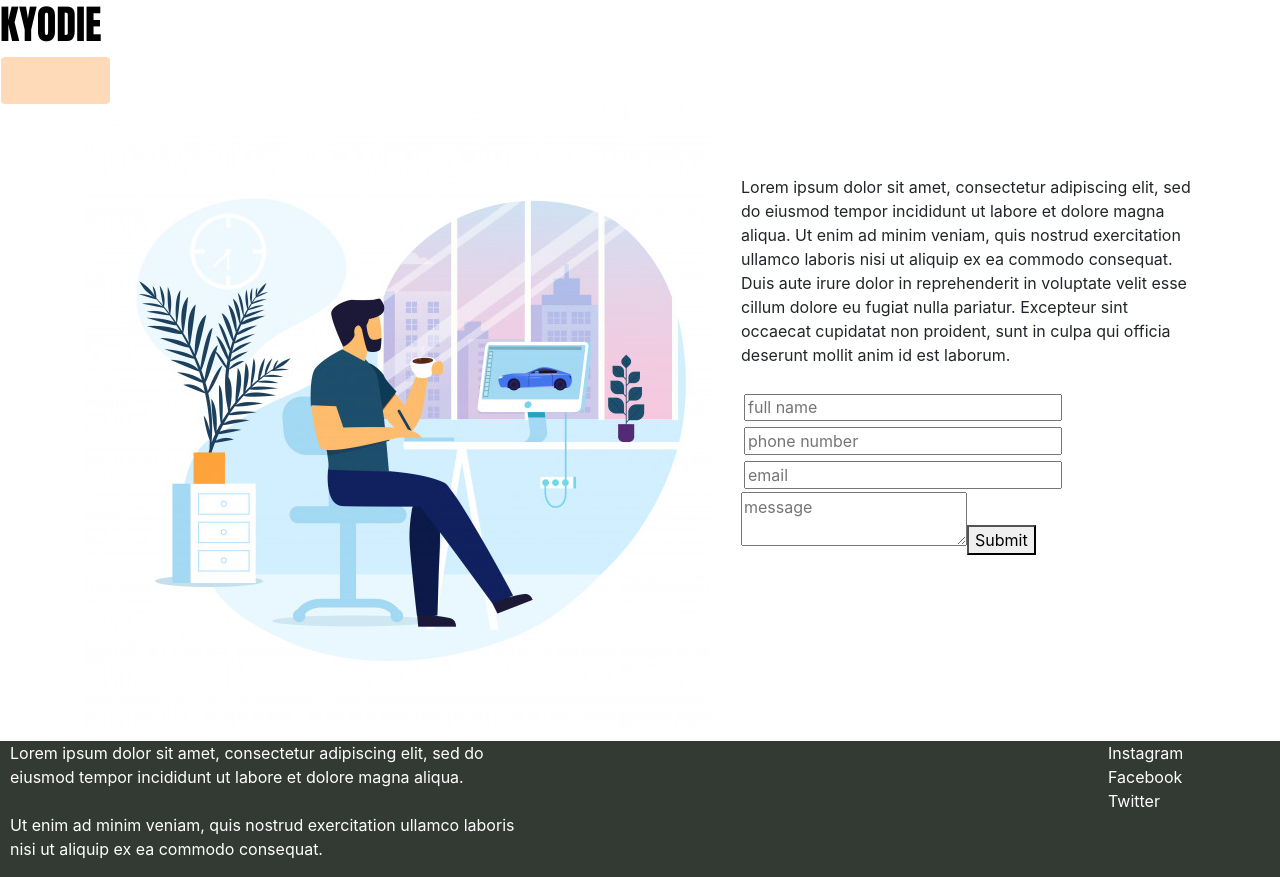
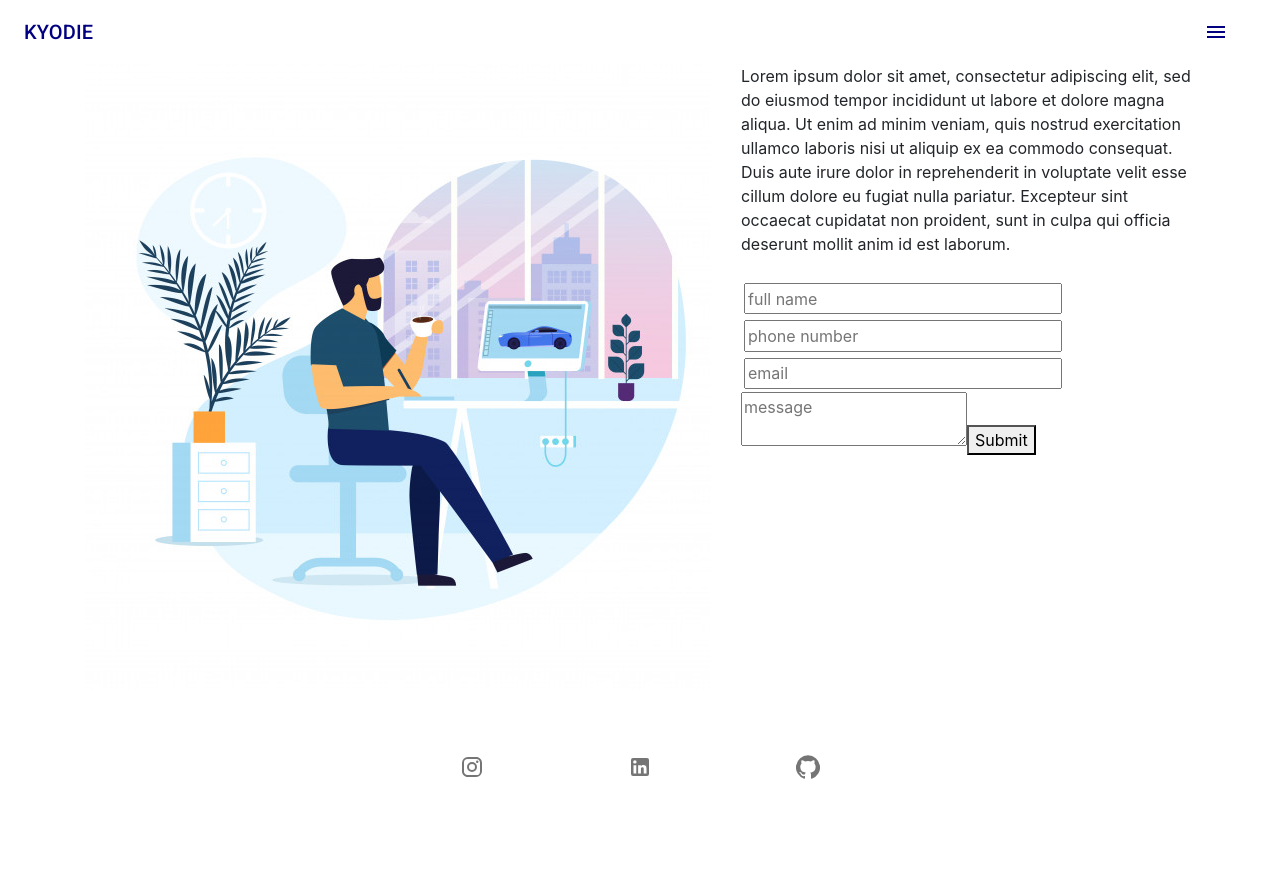
Before and after one commit to HeyItsChloe/Kyodie, a React app: page /contact in a window 1280 px wide. After the commit the page ends 800 px from the top, so only its background shows below. Built offline with nearby package versions, Linux system fonts and the light colour scheme.

Commit message:
near completed MUI styling for homepage, header, footer, searchbar, and profile

```diff
--- a/Components/Auth/authStyles.scss
+++ b/Components/Auth/authStyles.scss
@@ -19,14 +19,14 @@ input {
     margin: 3px;
 }
 
-span {
-    background-color: peachpuff;
-    margin: 1px;
-    padding: 5px;
-    .img {
-        margin-top: 15px;
-    }
-}
+// span {
+//     background-color: peachpuff;
+//     margin: 1px;
+//     padding: 5px;
+//     .img {
+//         margin-top: 15px;
+//     }
+// }
 
 .backgroundImg {
     position: absolute;
@@ -35,10 +35,10 @@ span {
     margin-right:5%;
 }
 
-.authHeader {
-    position: relative;
-    z-index: 3;
-}
+// .authHeader {
+//     position: relative;
+//     z-index: 3;
+// }
 
 .authFooter {
 	position: relative;
--- a/Components/Footer.jsx
+++ b/Components/Footer.jsx
@@ -1,24 +1,30 @@
 import React, { Component } from 'react';
+import { withStyles } from '@material-ui/core/styles';
+import BottomNavigation from '@material-ui/core/BottomNavigation';
+import BottomNavigationAction from '@material-ui/core/BottomNavigationAction';
+import InstagramIcon from '@material-ui/icons/Instagram';
+import LinkedInIcon from '@material-ui/icons/LinkedIn';
+import GitHubIcon from '@material-ui/icons/GitHub';
+
+const styles = () => ({
+    bottomNav: {
+      backgroundColor: 'transparent',
+    }
+  });
 
 class Footer extends Component {
     render () {
+        let { classes } = this.props
         return (
             <div className='pageFooter'>
-                <p className='text'>
-                Lorem ipsum dolor sit amet, consectetur adipiscing elit,
-                sed do eiusmod tempor incididunt ut labore et dolore magna aliqua. <br></br><br></br>
-                Ut enim ad minim veniam, quis nostrud exercitation ullamco
-                laboris nisi ut aliquip ex ea commodo consequat.
-                </p>
-                <div>
-                    <ul className='socialMedia'>
-                        <li>Instagram</li>
-                        <li>Facebook</li>
-                        <li>Twitter</li>
-                    </ul>
-                </div>
+                <BottomNavigation
+                    className={classes.bottomNav}>
+                        <BottomNavigationAction label="Instagram" icon={<InstagramIcon />} />
+                        <BottomNavigationAction label="LinkedIn" icon={<LinkedInIcon />} />
+                        <BottomNavigationAction label="GitHub" icon={<GitHubIcon />} />
+                </BottomNavigation>
             </div>
         )
     }
 }
-export default Footer;
+export default withStyles(styles)(Footer);
--- a/Components/Header.jsx
+++ b/Components/Header.jsx
@@ -1,30 +1,124 @@
 import React, { Component } from 'react';
+import AppBar from '@material-ui/core/AppBar';
+import Toolbar from '@material-ui/core/Toolbar';
+import Typography from '@material-ui/core/Typography';
+import Button from '@material-ui/core/Button';
+import IconButton from '@material-ui/core/IconButton';
+import MenuIcon from '@material-ui/icons/Menu';
+import Profile from './Auth/Profile.jsx'
+import { withStyles } from '@material-ui/core/styles';
+import { MenuItem } from '@material-ui/core';
+import Menu from '@material-ui/core/Menu';
 import { Link } from 'react-router-dom';
-import Button from '@material-ui/core/Button';
-import Menu from '@material-ui/core/Menu';
-import MenuItem from '@material-ui/core/MenuItem';
+import CloseIcon from '@material-ui/icons/Close';
 
-class Header extends Component {
-    render () {
-        return (
-            <div>
-                <div className="pageHeader">
-                <h1>KYODIE</h1>
-                {/* <ul className="menuButtons">
-                    <Link to={'/'}> <li>Home</li> </Link>
-                    <Link to={'/about'}> <li>About</li> </Link>
-                    <Link to={'/contact'}> <li>Contact</li> </Link>
-                    <Link to={'/login'}> <li>Login</li> </Link>
-                </ul>  */}
-                <Button>Open Menu</Button>
-                <Menu>
-                    <MenuItem>Login</MenuItem>
-                    <MenuItem>About</MenuItem>
-                    <MenuItem>Contact</MenuItem>
-                </Menu>
-                </div>
+const styles = theme => ({
+    root: {
+      flexGrow: 1,
+    },
+    appBar: {
+        backgroundColor: 'transparent',
+        boxShadow: "none",
+        color: 'navy'
+    },
+    menuButton: {
+      marginRight: theme.spacing(2),
+    },
+    closeButton: {
+        flexGrow: 1,
+        color: 'red'
+    },
+    menuItems: {
+        textAlign: 'center'
+    },
+    title: {
+      flexGrow: 1,
+    },
+    Popover: {
+        width: '100%',
+        height: '100%',
+        backgroundColor: 'navy',
+        color: 'gold',
+        textAlign: 'right'
+        // maxHeight: 'none',
+        // maxWidth: 'none',
+    }
+  });
+
+  class Header extends Component {
+    constructor (props) {
+        super (props)
+        this.state = {
+            anchorEl: null
+        }
+        this.handleClick = this.handleClick.bind(this);
+        this.handleClose = this.handleClose.bind(this);
+    };
+
+    handleClick (event) {
+        this.setState({
+            anchorEl: event.currentTarget
+        });
+    };
+
+    handleClose () {
+        this.setState({
+            anchorEl: null
+        });
+    };
+
+      render () {
+        let { classes } = this.props
+        let anchorEl = this.state.anchorEl
+        return(
+            <div className={classes.root}>
+                <AppBar position="static" className={classes.appBar} >
+                    <Toolbar>
+                        <Typography variant="h6" className={classes.title} >
+                            KYODIE
+                        </Typography>
+                        <IconButton
+                            edge="start"
+                            className={classes.menuButton}
+                            color="inherit"
+                            aria-label="menu"
+                            aria-controls="fade-menu"
+                            aria-haspopup="true"
+                            onClick={this.handleClick}>
+                            <MenuIcon />
+                        </IconButton>
+                        <Menu
+                            id="fade-menu"
+                            PopoverClasses={{paper: classes.Popover}}
+                            anchorEl={this.state.anchorEl}
+                            keepMounted
+                            open={Boolean(anchorEl)}
+                            //onClose={this.handleClose}
+                            >
+                            <IconButton onClick={this.handleClose}>
+                                <CloseIcon/>
+                            </IconButton>
+                            <MenuItem
+                                className={classes.menuItems}
+                                component={Link}
+                                to='/Login'
+                                > Login
+                            </MenuItem>
+                            <MenuItem
+                                className={classes.menuItems}
+                                component={Link}
+                                to='/About'> About
+                            </MenuItem>
+                            <MenuItem
+                                className={classes.menuItems}
+                                component={Link}
+                                to='/Contact'> Contact
+                            </MenuItem>
+                        </Menu>
+                    </Toolbar>
+                </AppBar>
             </div>
         )
     }
 }
-export default Header;
+export default withStyles(styles)(Header);
--- a/Components/SearchBar.jsx
+++ b/Components/SearchBar.jsx
@@ -1,6 +1,24 @@
 import  React, { Component } from 'react';
+import { Link } from 'react-router-dom';
 import axios from 'axios';
-import { Link } from 'react-router-dom';
+import { TextField, MenuItem, Button, withStyles } from '@material-ui/core';
+import SearchIcon from '@material-ui/icons/Search';
+
+const styleSheet = (theme) => ({
+    root: {
+      '& .MuiTextField-root': {
+        margin: theme.spacing(1),
+        width: '19.2ch',
+        backgroundColor: 'transparent',
+      },
+    },
+    IconButton: {
+        color: 'grey',
+        padding: theme.spacing(1.7),
+        margin: theme.spacing(1.2),
+        backgroundColor: 'gold'
+    }
+  });
 
 class SearchBar extends Component {
     constructor (props) {
@@ -19,11 +37,11 @@ class SearchBar extends Component {
        this.getDropDown();
     };
 
-    getUserInput () {
+    getUserInput (event) {
         this.setState({
-            category: document.getElementById('category').value,
-            keyword: document.getElementById('keyword').value,
-            postalCode: document.getElementById('zip').value
+            category: event.target.value, //document.getElementById('category').value,
+            keyword: event.target.value,//document.getElementById('keyword').value,
+            postalCode: event.target.value //document.getElementById('zip').value
         });
     };
 
@@ -43,13 +61,49 @@ class SearchBar extends Component {
         let category = this.state.category;
         let keyword = this.state.keyword;
         let postalCode = this.state.postalCode;
+        let { classes } = this.props
+
         return (
-            <div>
+            <div  >
+                <form className={classes.root}>
+                    <TextField
+                        required
+                        id="outlined-basic"
+                        label="Type Of Business"
+                        variant="outlined"
+                        onChange={this.getUserInput} />
+                    <TextField
+                        required
+                        id="outlined-basic"
+                        label="Zip Code"
+                        variant="outlined"
+                        onChange={this.getUserInput} />
+                    <TextField
+                        required
+                        id="outlined-select"
+                        select
+                        label="Select A Category"
+                        variant="outlined"
+                        //value={topCatInfo}
+                        onChange={this.getUserInput} >
+                            {topCatInfo.map((option, index) => <MenuItem key={index} value={option} > {option} </MenuItem>)}
+                    </TextField>
+                    <Button
+                        className={classes.IconButton}
+                        size='medium'
+                        p={5}
+                        variant="outlined"
+                        color="inherit"
+                        component={Link}
+                        to='/searchSubmit'>
+                            <SearchIcon/>
+                    </Button>
+                </form>
+
+
+{/*
                 <div className="search">
-                    <img className='searchImg'
-                        src={require('/Users/c.aribo/Desktop/kyodie-backend/assets/images/working_together.png')}
-                        style={{width:'80%', height: '96%'}}>
-                    </img><br></br>
+
 
                     <div className='searchFields'>
                         <h3>Search For Any Local Business</h3>
@@ -62,9 +116,9 @@ class SearchBar extends Component {
                         state: {category: category, keyword: keyword, postalCode: postalCode}
                     }}> <button id="searchSubmit" >Search</button></Link>
                     </div>
-                </div>
+                </div> */}
             </div>
         )
     }
 }
-export default SearchBar;
+export default withStyles(styleSheet)(SearchBar);
--- a/assets/css/styles.scss
+++ b/assets/css/styles.scss
@@ -1,29 +1,48 @@
-.pageHeader {
-  font-family: Impact, Charcoal, sans-serif;
-  color: black;
-  ul {
-    top: 10;
-    position: fixed;
-    list-style-type: none;
-    margin: 0;
-    padding: 0;
-    width: 97.5%;
-    font-family: Arial, Helvetica, sans-serif;
-  }
+.homepage {
+  background-color: pink;
+  height: 100%;
+  position: relative;
+}
+
+// .pageHeader {
+//   font-family: Impact, Charcoal, sans-serif;
+//   color: navy;
+//   background-color: pink;
+//   .iconButton {
+//     padding: 0;
+//     float: right;
+//   }
+// }
+
+.pageFooter {
+  color: navy;
+  position: fixed;
+  bottom: 0;
+  width: 100%;
+  margin: 0;
+  padding: 0px 8px 0px 8px;
   li {
-    float: right;
-    padding: 0px 5px;
+    display: flex;
+      list-style-type: none;
+      padding: 0px 8px 0px 8px;
+      float: right;
+      overflow: hidden;
   }
 }
 
+.searchFormHome {
+  color: navy;
+  position: absolute;
+  bottom: 80;
+  width: 50%;
+  margin-left: 25%;
+  margin-right: 25%;
+  // padding: 0px 8px 0px 8px;
+
+}
+
+
 .search {
-  padding: 10px 0px 600px 10px;
-  background-color: #6DABA3;
-  position: relative;
-  .searchImg {
-    padding: 0px 0px 0px 0px;
-    position: absolute;
-    }
   .searchFields {
     font-family: "Arial Black", Gadget, sans-serif;
     text-align: center;
@@ -32,24 +51,22 @@
     height: 40%;
     right: 10;
     bottom: 200;
-    background-color: transparentize($color: #ffffff, $amount: .2);
+    //background-color: transparentize($color: #ffffff, $amount: .2);
     border: navy;
     border-style: inset;
     select {
       width: 90%;
       height: 45px;
-      background-color: transparentize($color: #001a33, $amount: .2);
+      background-color: transparentize($color: pink, $amount: .5);
       -webkit-border-radius: 0;
       border-radius: 0px;
       border: none;
-      outline: 1px inset #001a33;
-      outline-offset: -1px;
       box-shadow: 10px 10px 20px rgba(0, 0, 0, .2);
     }
     .input1 {
       width: 90%;
       height: 45px;
-      background-color: transparentize($color: #001a33, $amount: .2);
+      background-color: transparentize($color: pink, $amount: .2);
       border: none;
       box-shadow: 10px 10px 20px rgba(0, 0, 0, .2);
       border-right: white;
@@ -57,88 +74,76 @@
     .input2 {
       width: 90%;
       height: 45px;
-      background-color: transparentize($color: #001a33, $amount: .2);
+      background-color: transparentize($color: pink, $amount: .2);
       border: none;
       box-shadow: 10px 10px 20px rgba(0, 0, 0, .2);
+      border-right: white;
     }
     button {
       margin-top: 5;
       width: 40%;
       height: 30px;
+      background-color: transparentize($color: pink, $amount: .2);
+      box-shadow: 10px 10px 20px rgba(0, 0, 0, .2);
     }
   }
 }
 
-.header {
-  font-family: "Arial Black", Gadget, sans-serif;
-  display: flex;
-  background-color: ffb3bf;
-  justify-content: space-between;
-  align-items: center;
-  margin-top:10px;
-  padding: 10px 10px 0px 10px;
-}
+// .header {
+//   font-family: "Arial Black", Gadget, sans-serif;
+//   display: flex;
+//   background-color: ffb3bf;
+//   justify-content: space-between;
+//   align-items: center;
+//   margin-top:10px;
+//   padding: 10px 10px 0px 10px;
+// }
 
-.topCatContainer {
-  background-color: ffb3bf;
-  padding: 10px 10px 10px 10px;
-  text-align: center;
-}
+// .topCatContainer {
+//   background-color: ffb3bf;
+//   padding: 10px 10px 10px 10px;
+//   text-align: center;
+// }
 
-.categoryBoxes {
-  background-color: white;
-  margin-bottom: 20px;
-  //padding: 0px 60px 10px 0px;
-  width:30%;
-  box-shadow: 5px 5px 15px rgba(0, 0, 0, .2);
-  overflow: auto;
-}
+// .categoryBoxes {
+//   background-color: white;
+//   margin-bottom: 20px;
+//   //padding: 0px 60px 10px 0px;
+//   width:30%;
+//   box-shadow: 5px 5px 15px rgba(0, 0, 0, .2);
+//   overflow: auto;
+// }
 
-.resultsPage {
-  border: green;
-  border-style: solid;
-}
+// .resultsPage {
+//   border: green;
+//   border-style: solid;
+// }
 
-.resultsContainer {
-  border: purple;
-  border-style: solid;
-  text-align: center;
-}
+// .resultsContainer {
+//   border: purple;
+//   border-style: solid;
+//   text-align: center;
+// }
 
-.categoriesContainer {
-  border: salmon;
-  border-style: solid;
-  text-align: center;
-}
+// .categoriesContainer {
+//   border: salmon;
+//   border-style: solid;
+//   text-align: center;
+// }
 
-.resultBoxes {
-  padding: 10px;
-  width:30%;
-  box-shadow: 5px 5px 15px rgba(0, 0, 0, .2);
-  overflow: auto;
-}
+// .resultBoxes {
+//   padding: 10px;
+//   width:30%;
+//   box-shadow: 5px 5px 15px rgba(0, 0, 0, .2);
+//   overflow: auto;
+// }
 
-.pageFooter {
-  background-color: transparentize($color: #000800, $amount: .2);
-  color: white;
-  display: flex;
-  align-content: space-between;
-  padding: 0px 0px 0px 10px;
-  margin-top: 10px;
-  .text {
-    width: 40%;
-  }
-  .socialMedia {
-    list-style-type: none;
-    justify-content: flex-end;
-    padding: 0px 0px 0px 590px;
-  }
-}
 
-.aboutText {
-  margin-top: 30px;
-}
 
-#rightColumn {
-  margin-top: 70px;
-}
+// .aboutText {
+//   margin-top: 30px;
+// }
+
+// #rightColumn {
+//   margin-top: 70px;
+// }
--- a/assets/data/topCategories.json
+++ b/assets/data/topCategories.json
@@ -1,5 +1,6 @@
 {
     "topCategories": [
+        "Select Category",
         "Attorney Civil Trial Law",
         "Attorney Housing & Urban Development Law",
         "Attorney Indian Affairs Law",
--- a/assets/js/index.js
+++ b/assets/js/index.js
@@ -33,6 +33,8 @@ const routing = (
   </Router>
 );
 
+
+
 render(
   <div>
     {routing}
--- a/index.html
+++ b/index.html
@@ -3,8 +3,8 @@
     <meta name="viewport" content="width=device-width, initial-scale=1">
     <meta charset="UTF-8">
     <title>KYODIE</title>
+    <link rel="stylesheet" href="https://fonts.googleapis.com/css?family=Roboto:300,400,500,700&display=swap" />
     <link rel="stylesheet" href="https://stackpath.bootstrapcdn.com/bootstrap/4.3.1/css/bootstrap.min.css" integrity="sha384-ggOyR0iXCbMQv3Xipma34MD+dH/1fQ784/j6cY/iJTQUOhcWr7x9JvoRxT2MZw1T" crossorigin="anonymous">
-    <link rel="stylesheet" href="https://fonts.googleapis.com/css?family=Roboto:300,400,500,700&display=swap" />
     <link rel="stylesheet" src="assets/css/styles.scss">
   </head>
 
--- a/package.json
+++ b/package.json
@@ -6,6 +6,7 @@
   "proxy": "http://localhost:3000",
   "dependencies": {
     "@material-ui/core": "^4.9.12",
+    "@material-ui/icons": "^4.9.1",
     "axios": "^0.19.2",
     "body-parser": "^1.19.0",
     "bootstrap": "^4.4.1",
--- a/webpack.config.js
+++ b/webpack.config.js
@@ -41,10 +41,9 @@ module.exports = {
             test: /\.(woff(2)?|ttf|eot|svg)(\?v=\d+\.\d+\.\d+)?$/,
             use: [
                 {
-                loader: 'file-loader',
+                loader: 'url-loader',
                 options: {
                     name: '[name].[ext]',
-                    outputPath: 'fonts/'
                 }
                 }]
             },
```
Also changed, not shown: Components/Auth/Profile.jsx (+92 -68 lines), Components/HomePage/Homepage.jsx (+55 -2 lines), 1 other file (tests, documents, lock files or other folders).
